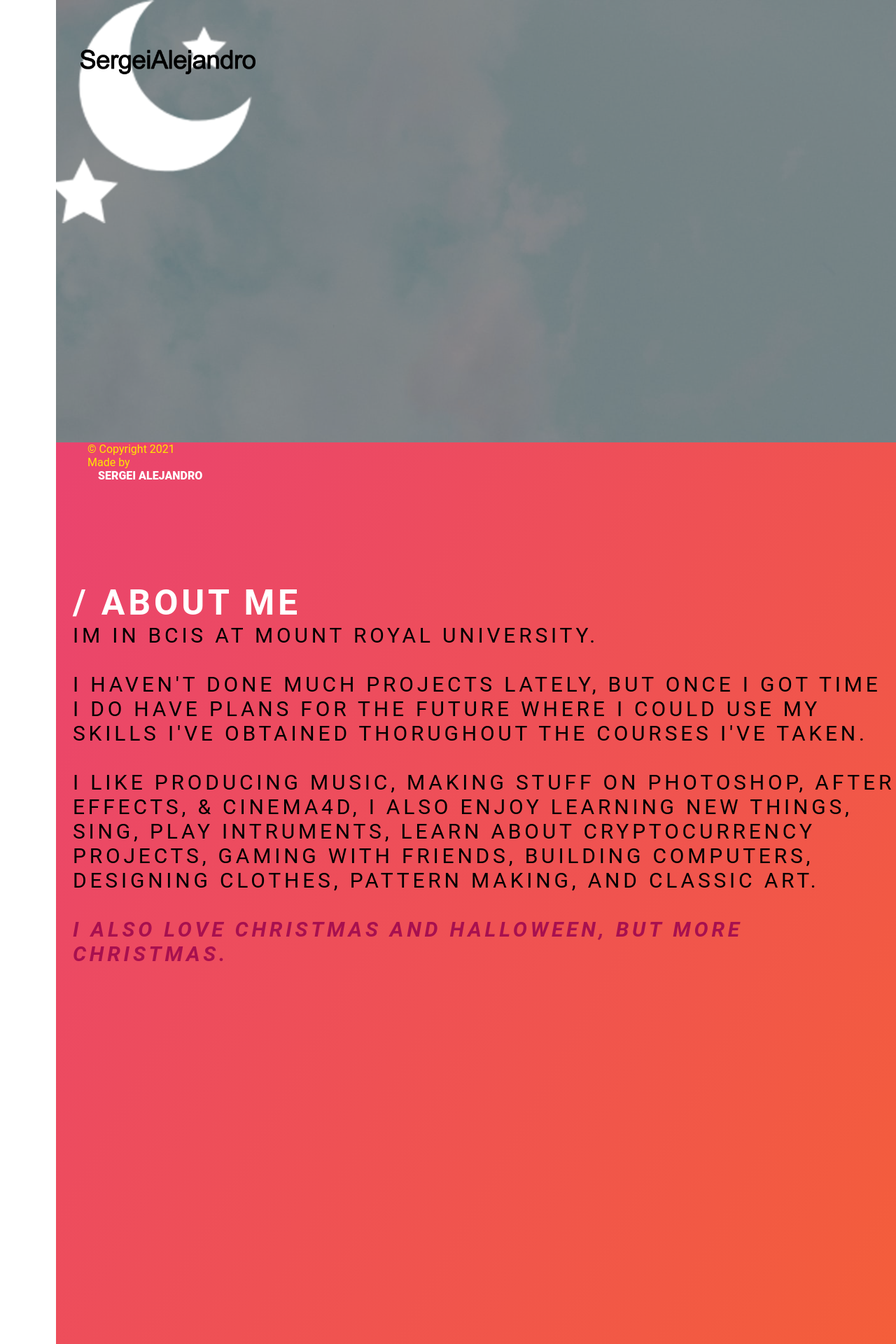
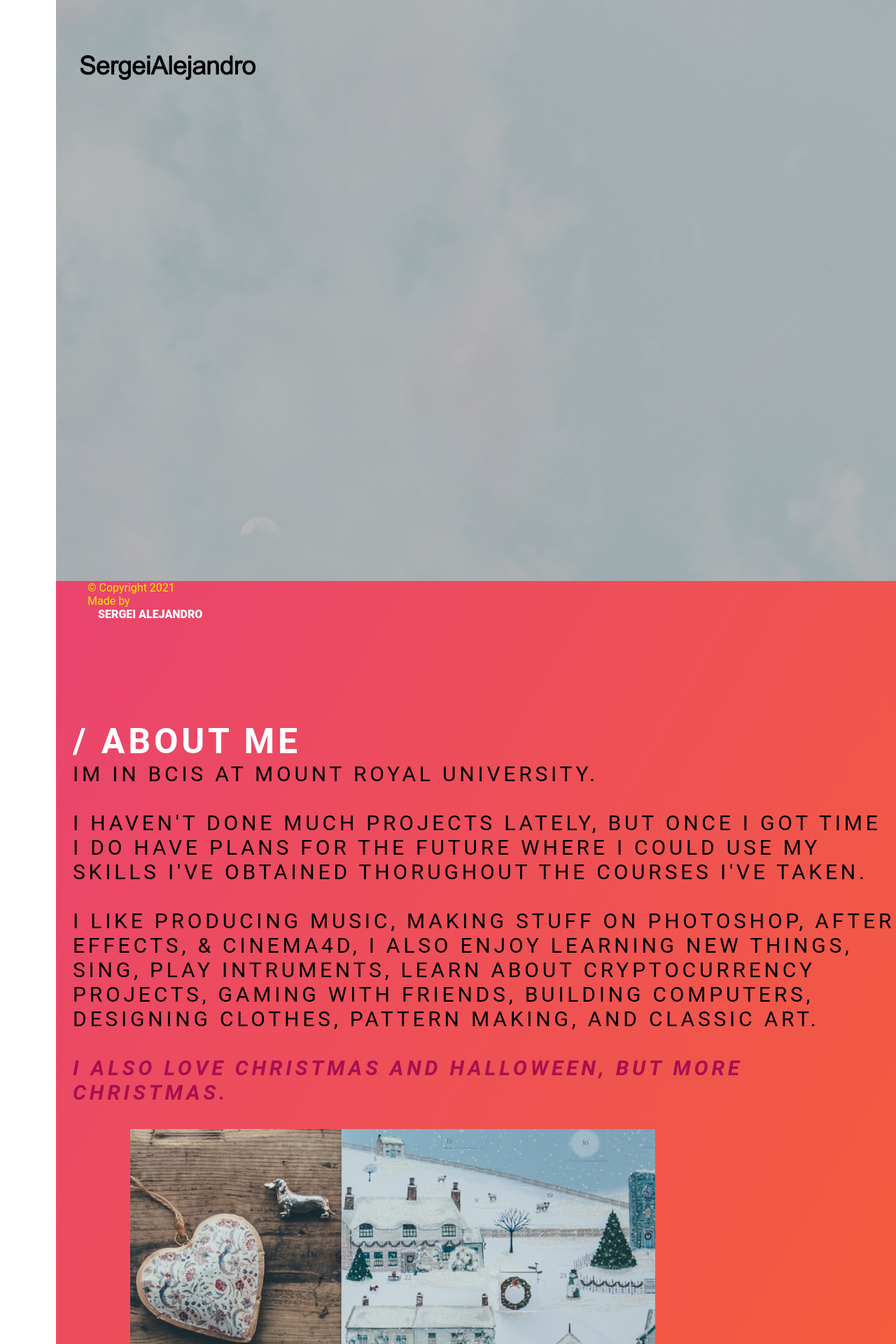
Before and after one commit to SergeiAlejandro/2021_SITE, a PHP site: page /home.html in a window 1280 px wide. Shown: the top 1920 px of the page at 70% size. Run offline with PHP 8.4, Linux system fonts and the light colour scheme.

Commit message:
fix mobile version 70% - 4:16pm

```diff
--- a/css/main.css
+++ b/css/main.css
@@ -8,7 +8,7 @@ margin: 0;
   padding: 0;
   font-family: Verdana, Geneva, sans-serif;
   background: url("/images/background.jpg") no-repeat center center fixed;
-background-blend-mode:color-burn;
+  background-blend-mode: color-burn;
   -webkit-background-size: cover;
   -moz-background-size: cover;
   -o-background-size: cover;
@@ -17,6 +17,12 @@ background-size: cover;
   -ms-overflow-style: none; /* for Internet Explorer, Edge */
   scrollbar-width: none; /* for Firefox */
   overflow-y: scroll;
+
+    background-color: #c0c0c0c9;
+    display: flex;
+    justify-content: center;
+    flex-direction: column;
+    height: 100vh;
 
 }
 
@@ -50,7 +56,6 @@ margin-bottom: 3.6rem;
   color: #d44724;
 }
 
-
 h1 {
   font-family: "Roboto", sans-serif;
   font-size: 50px;
@@ -60,12 +65,10 @@ color: rgb(255, 255, 255);
   margin: 0 0 0 4px;
 }
 
-
-em{
+em {
   font-weight: bolder;
-  color:rgb(167, 16, 79);
+  color: rgb(167, 16, 79);
 }
-
 
 /* -------------------------grid layout for full site  -------------------------- */
 .container_website {
@@ -77,11 +80,10 @@ grid-row-gap: 10px; */
   /* justify-items: stretch; */
   /* align-items: stretch; */
 
-
   display: grid;
-/* grid-auto-flow: row dense;  */
+  grid-auto-flow: row dense;
   grid-template-columns: 1fr 1fr 1fr 1fr 1fr;
-  grid-template-rows: 10vh 1fr 1fr 1fr 1fr;
+  grid-template-rows: 700px 100px 1fr 1fr 1fr;
   gap: 10px 10px;
   grid-template-areas:
     ". . . ."
@@ -90,7 +92,6 @@ grid-row-gap: 10px; */
     ". . . ."
     ". . . ."
     ". . . .";
-
 }
 
 /*  ---------------------------------- logo  ---------------------------------------*/
@@ -100,7 +101,7 @@ top: 2rem;
 }
 
 .logo_id {
-padding-top: 30px;
+  padding-top: 200px;
   padding-left: 50px;
   grid-column: 1/3;
   grid-row: 2/3;
@@ -114,25 +115,23 @@ margin-right: 10%;
   /* grid-column: 4; */
   /* grid-row: 2/3; */
   flex-direction: column;
-
 }
 
 .nav {
   display: inline-block;
   /* position:fixed; */
-  position:-webkit-sticky;
+  position: -webkit-sticky;
   padding-left: 200%;
-  width:250px;
+  width: 250px;
 
   background-color: rgba(229, 255, 0, 0.781);
-
 }
 
 .nav ul {
   display: inline-block;
   list-style: none;
   margin-left: 0;
-margin-top: 18px;
+  margin-top: 70px;
   font-size: 20px;
   border-style: solid;
   border-width: 5px;
@@ -175,7 +174,7 @@ color: #ffffff;
   display: inline-block;
   width: 100px;
   height: 100px;
-  text-align:left;
+  text-align: left;
   border-radius: 4px;
   position: fixed;
   top: 100px;
@@ -214,7 +213,6 @@ padding-left: 100px;
   background: linear-gradient(-60deg, #ff7b00, #e73c7e, #ff7300);
   background-size: 400% 400%;
   animation: gradient 20s ease infinite;
-
 }
 
 @keyframes gradient {
@@ -237,10 +235,25 @@ letter-spacing: 0.3rem;
   margin: 0 0 0 4px;
 }
 
-#about-us p  {
+#about-us p {
   color: darkblue;
 }
 
+#about-me-id {
+  font-family: "Roboto", sans-serif;
+  font-size: 30px;
+  /* text-transform: uppercase; */
+  /* text-transform: lowercase; */
+  letter-spacing: 0.3rem;
+  color: rgb(0, 0, 0);
+  margin: 0 0 0 4px;
+  text-transform: uppercase;
+}
+
+#xmas_pic{
+  width: 750px;
+  padding-left: 7%;
+}
 /* --------------------------- about me video ------------------------------ */
 .about_me_video {
   grid-column: 3/5;
@@ -330,14 +343,18 @@ cursor: default;
   padding-left: 100px;
 }
 
-#about-us {
-  font-family: "Roboto", sans-serif;
-  font-size: 30px;
-  /* text-transform: uppercase; */
-  /* text-transform: lowercase; */
-  letter-spacing: 0.3rem;
-  color: rgb(0, 0, 0);
-  margin: 0 0 0 4px;
+.contact_form {
+  display: grid;
+  grid-template-columns: 1fr 1fr;
+  grid-template-rows: 1fr 1fr 1fr;
+  gap: 0px 0px;
+  grid-auto-flow: row dense;
+  grid-template-areas: ". .";
+}
+
+.email_container{
+  grid-template-columns: 1/2;
+  grid-template-rows: 1/2;
 }
 
 /* -------------------------- side panel --------------------- */
@@ -378,7 +395,7 @@ position: relative;
 .left-bar .center-text p {
   white-space: nowrap;
   position: absolute;
-bottom: 80px;
+  bottom: 100px;
   left: 0;
   transform-origin: 0 0;
   transform: rotate(270deg);
@@ -392,7 +409,7 @@ font-weight: bold;
 #top_logo_size {
   width: 900px;
   padding-left: 100px;
-padding-top: 50%;
+  padding-top: 60%;
   /* background-color: #c95b01; */
   /* background-color: rgba(247, 164, 144, 0.685); */
   /* padding: 30px; */
@@ -414,7 +431,7 @@ bottom: 20px;
   font-family: "Roboto", sans-serif;
 }
 
-body {
+/* body {
   margin: 0;
   padding: 0;
   background-color: #a2a2a2;
@@ -422,7 +439,7 @@ body {
   justify-content: center;
   flex-direction: column;
   height: 100vh;
-}
+} */
 
 input,
 button,
@@ -434,10 +451,6 @@ textarea {
   -moz-box-shadow: none;
   box-shadow: none;
   padding: 5px;
-
-  /* &:focus {
-      outline: none;
-  } */
 }
 
 textarea {
@@ -450,36 +463,6 @@ button {
   font-weight: 500;
 }
 
-/* .feedback { */
-  /* &-card {
-      border: 1px solid black;
-      max-width: 980px;
-      background-color: #fff;
-      margin: 0 auto;
-      box-shadow: $shadow;
-  } */
-  /* &-header {
-      text-align: center;
-      padding: 8px;
-      font-size: 14px;
-      font-weight: 700;
-      border-bottom: 1px solid black;
-  } */
-  /* &-body {
-      padding: 20px;
-      display: flex;
-      flex-direction: column;
-
-      &__message {
-          margin-top: 10px;
-      }
-
-      button {
-          margin-top: 10px;
-          align-self: flex-end;
-      }
-  } */
-/* } */
 
 /* ----------------------------------------------------------------------------------------------*/
 /* -----------------------------------------resposive section ---------------------------------- */
@@ -489,22 +472,22 @@ button {
     display: grid;
     grid-template-columns: 1fr 1fr 1fr;
 
-    overflow:auto;
+    overflow: auto;
   }
 
-  #about, .about_me{
+  #about,
+  .about_me {
     grid-column: 1/5;
-    grid-row:span;
+    grid-row: span;
 
     /* size: 21px; */
-
   }
 
   .about_me_video {
     visibility: hidden;
   }
 
-  #button{
+  #button {
     visibility: hidden;
   }
 
@@ -518,8 +501,8 @@ button {
     grid-row: 4;
   }
 
-  .top-icon, #top_logo_size{
+  .top-icon,
+  #top_logo_size {
     width: 250px;
   }
-
 }
--- a/home.html
+++ b/home.html
@@ -14,21 +14,12 @@
 
 <body>
 
-    <div id="logo_icon"><img src="/images/logo_icon.png"></div>
-
     <div class="container_website">
-
         <div id="homeclick"></div>
 
+
+
         <!------------------------------- navigation bar  -------------------------------->
-        <!-- <div class="nav" id="nav_id">
-            <ul>
-                <li><a href="#logo_home">Home</a></li>
-                <li><a href="#aboutclick">About</a></li>
-                <li><a href="#contactclick">Contact Me</a></li>
-            </ul>
-        </div> -->
-
         <div id="button">
             <div class="nav" id="nav_id">
                 <ul>
@@ -41,7 +32,6 @@
 
 
 
-
         <!------------------------------------ about me ----------------------------------->
         <div id="about"></div>
         <div class="about_me" id="aboutclick">
@@ -50,7 +40,7 @@
                 <h1>/ ABOUT ME</h1>
             </div>
 
-            <p id="about-us">
+            <p id="about-me-id">
                 Im in BCIS at Mount Royal University.
                 <br><br>
                 I haven't done much projects lately, but once I got time
@@ -64,13 +54,14 @@
                 pattern making, and classic art.
                 <br><br>
                 <em> I also love christmas and halloween, but more christmas.</em>
+                <br><br>
+                <img src="./images/free_xmas.jpg" id="xmas_pic" alt="christmas decorations">
             </p>
+        </div>
 
 
-        </div>
 
         <!--------------------------------- contact me ----------------------------------->
-
         <div id="contact"></div>
         <div class="contact_me" id="contactclick">
 
@@ -85,24 +76,19 @@
                     <h3>SEND FEEDBACK</h3>
                 </div>
 
-                <!-- <form class="feedback-body">
-                    <input ,type="email" class="feedback-body__email" placeholder="Email" />
-                    <textarea ,type="text" class="feedback-body__message" placeholder="Message">
-                      </textarea><button class="feedback-body__submit">SEND</button>
-                </form> -->
+                <div class="contact_form">
+                    <form class="feedback-body">
+                        <input type="email" class="email_container" placeholder="Email"/>
+                        <textarea type="text" class="feedback-body-message" placeholder="Message"></textarea>
+                        <button class="feedback-body-submit">SEND</button>
+                    </form>
+                </div>
+            </div>
+        </div>
 
 
 
-
-
-
-            </div>
-
-
-        </div>
-
         <!---------------------------------- videos ------------------------------------------>
-
         <div class="about_me_video">
 
             <div class="vid_title">
@@ -164,8 +150,10 @@
         </div>
         <!-- </footer> -->
 
+
     </div>
 
+    <audio autoplay="true" src="/images/free_music.mp3"></audio>
 
 </body>
 
```
Also changed, not shown: images/free_xmas.jpg (added), 1 other file. Lines whose indentation alone changed are shown as unchanged.
